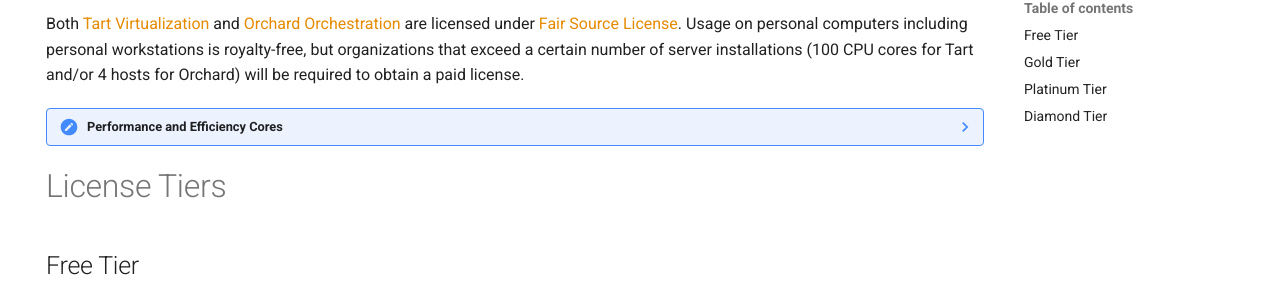
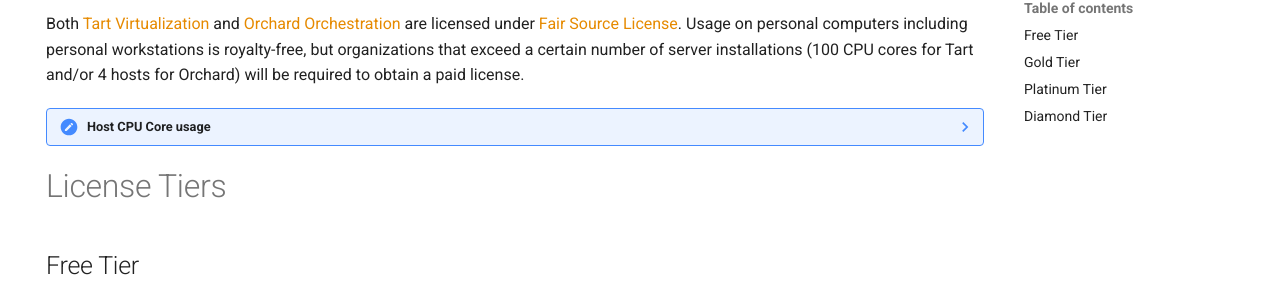
Before and after one commit to cirruslabs/tart, an MkDocs documentation site: the page built from docs/licensing.md, in a window 1280 px wide and 900 px high. Shown: the part 151-453 px from the top of the window. Built offline with MkDocs 1.6.1 and Material for MkDocs 9.7.7, drawn with Linux system fonts in a browser that asks for light colours; plug-ins that fetch from the network failed and are left out; comment, search, counter and statistics services are not loaded; some of the changed lines change nothing that is shown.

Commit message:
Clarify usage of cores of the host CPU

```diff
--- a/docs/licensing.md
+++ b/docs/licensing.md
@@ -8,11 +8,11 @@
 but organizations that exceed a certain number of server installations (100 CPU cores for Tart and/or 4 hosts for Orchard)
 will be required to obtain a paid license.
 
-??? note "Performance and Efficiency Cores"
-    The virtual CPU cores in Tart VMs do not differentiate between the high-performance and high-efficient cores
-    of the host CPU. Instead, Tart VMs automatically alternate between these types of cores depending on the workload
-    being executed within the virtual machines. As a result, both performance and energy-efficient cores of the host CPU
-    are treated equally in terms of licensing.
+??? note "Host CPU Core usage"
+    The virtual CPU cores of Tart VMs are not directly mapped to physical cores of the host CPU. Instead, for optimal performance
+    Tart VMs automatically try to balance compute between all available cores of the host CPU. As a result,
+    all performance and energy-efficient cores of the host CPU are always counted towards the license usage.
+
 
 # License Tiers
 
```
